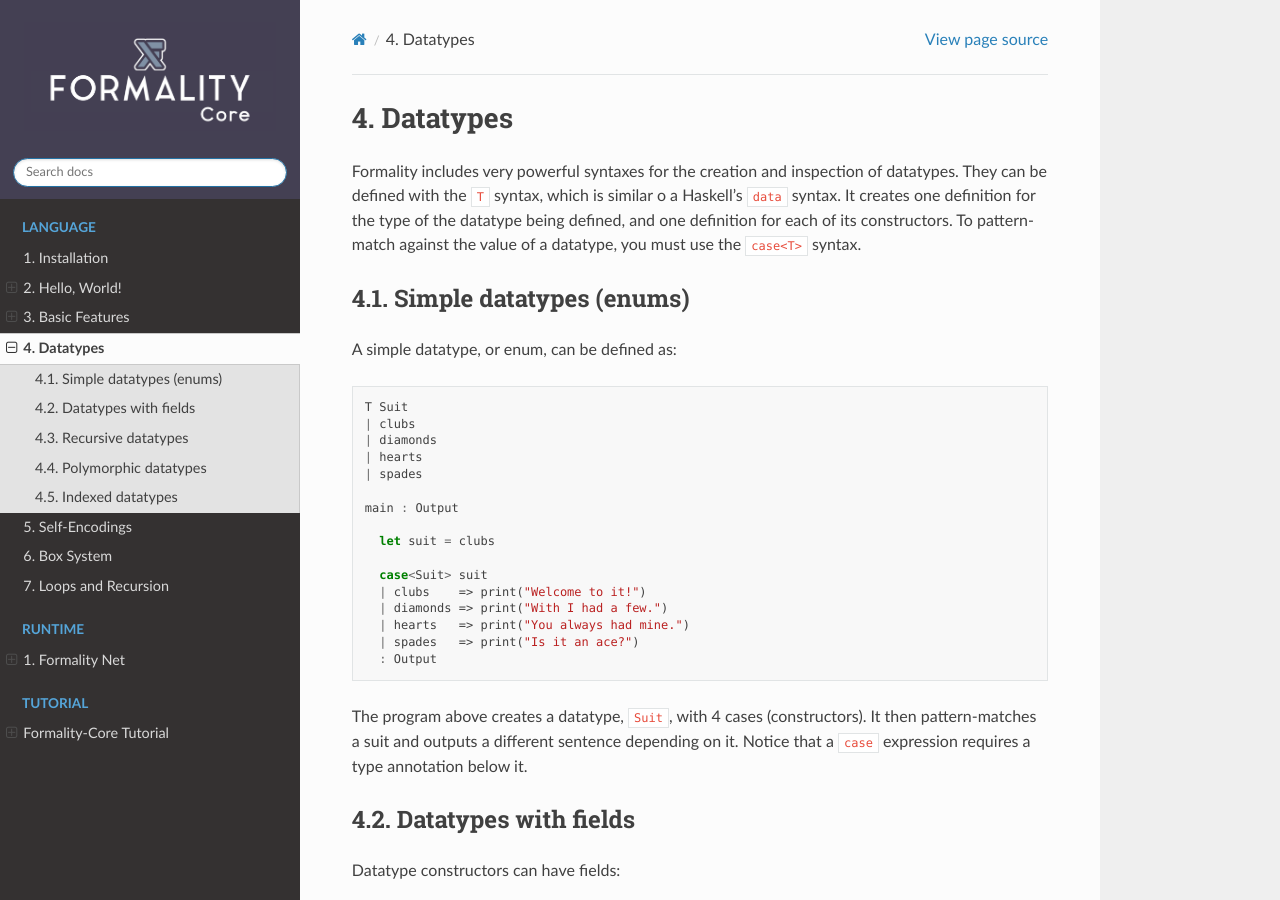
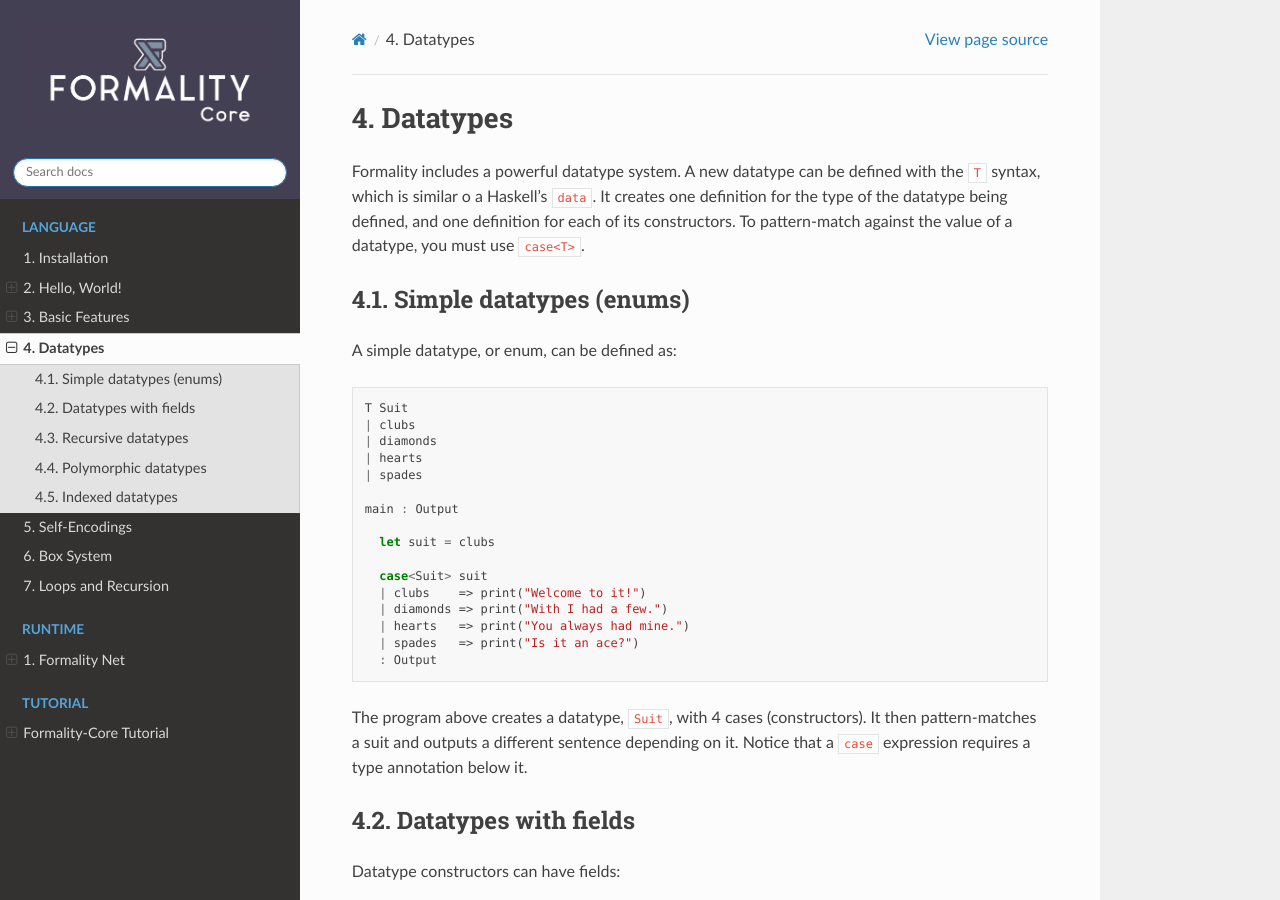
Before and after one commit to Soonad/docs.formality-lang.org, a Sphinx documentation site: the page built from docs/source/language/Datatypes.md, in a window 1280 px wide and 900 px high. Built offline with Sphinx 7.4.7 and the Read the Docs theme 2.0.0, drawn with Linux system fonts in a browser that asks for light colours; pages that are not in the unit, such as notebooks, are missing from menus.

Commit message:
Update datatype paragraph

```diff
--- a/docs/source/language/Datatypes.md
+++ b/docs/source/language/Datatypes.md
@@ -1,6 +1,6 @@
 ## Datatypes
 
-Formality includes very powerful syntaxes for the creation and inspection of datatypes. They can be defined with the `T` syntax, which is similar o a Haskell's `data` syntax. It creates one definition for the type of the datatype being defined, and one definition for each of its constructors. To pattern-match against the value of a datatype, you must use the `case<T>` syntax.
+Formality includes a powerful datatype system. A new datatype can be defined with the `T` syntax, which is similar o a Haskell's `data`. It creates one definition for the type of the datatype being defined, and one definition for each of its constructors. To pattern-match against the value of a datatype, you must use `case<T>`.
 
 ### Simple datatypes (enums)
 
```
